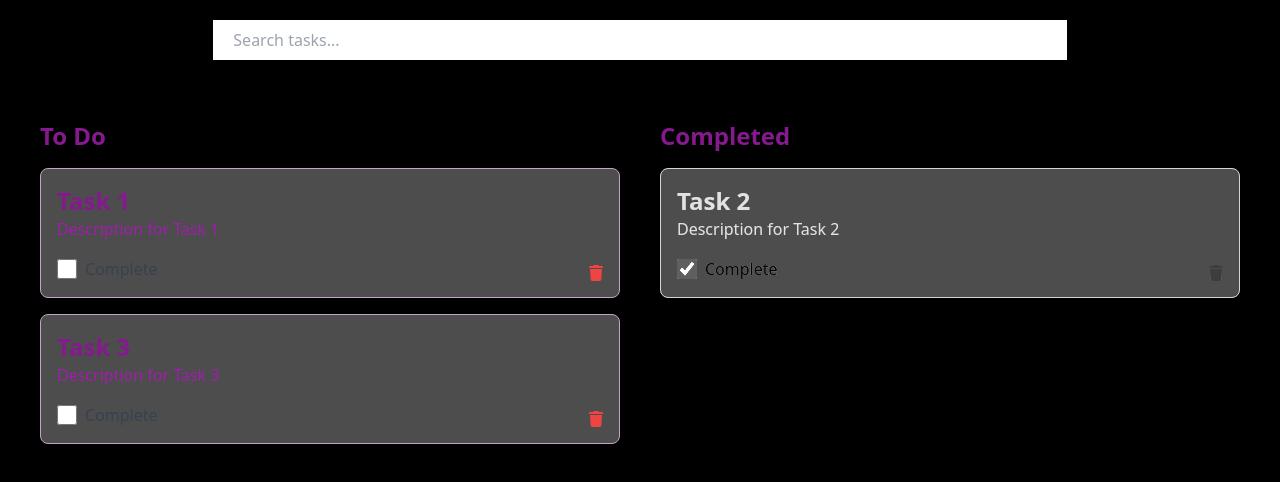
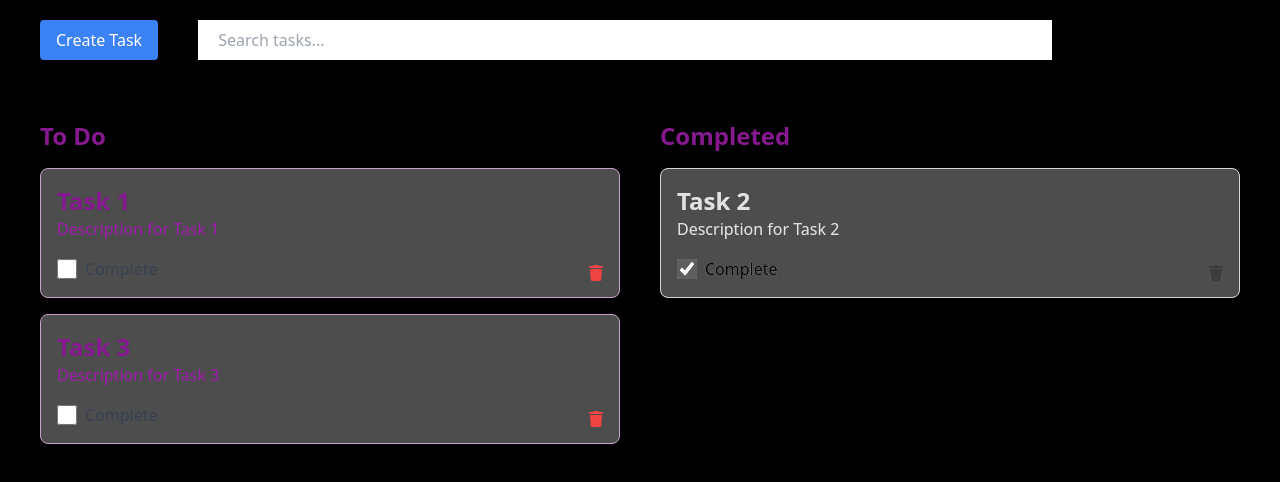
Before and after one commit to mdbudnick/todo-nextjs, a Next.js app: page / in a window 1280 px wide. Shown: the top 482 px of the page. Built offline with nearby package versions, Linux system fonts and the light colour scheme.

Commit message:
Initialize a CreateTask component

```diff
--- /dev/null
+++ b/app/components/CreateTask.tsx
@@ -0,0 +1,22 @@
+import React from 'react'
+
+interface CreateTaskProps {
+  onClose: () => void
+}
+
+const CreateTask: React.FC<CreateTaskProps> = ({ onClose }) => {
+  return (
+    <div className="fixed inset-0 z-50 flex items-center justify-center">
+      <div className="bg-white p-4 rounded">
+        {/* ... Your form and input fields ... */}
+
+        {/* Close button */}
+        <button className="text-red-500" onClick={onClose}>
+          Close
+        </button>
+      </div>
+    </div>
+  )
+}
+
+export default CreateTask
--- a/app/components/TasksList.tsx
+++ b/app/components/TasksList.tsx
@@ -1,6 +1,7 @@
 'use client'
 import React, { useState } from 'react'
 import TaskCard from './TaskCard'
+import CreateTask from './CreateTask'
 import Task from '../types/Task'
 
 const initialTasks: Task[] = [
@@ -27,12 +28,13 @@ const initialTasks: Task[] = [
 const TasksList: React.FC<TasksListProps> = () => {
   const [tasks, setTasks] = useState<Task[]>(initialTasks)
   const [searchQuery, setSearchQuery] = useState<string>('')
+  const [showCreateTask, setShowCreateTask] = useState(false)
   const filteredTasks = searchQuery
     ? tasks.filter(
-        (task) =>
-          task.title.toLowerCase().includes(searchQuery.toLowerCase()) ||
-          task.description.toLowerCase().includes(searchQuery.toLowerCase()),
-      )
+      (task) =>
+        task.title.toLowerCase().includes(searchQuery.toLowerCase()) ||
+        task.description.toLowerCase().includes(searchQuery.toLowerCase()),
+    )
     : tasks
   const completedTasks = filteredTasks.filter((task) => task.completed)
   const incompleteTasks = filteredTasks.filter((task) => !task.completed)
@@ -43,6 +45,14 @@ const TasksList: React.FC<TasksListProps> = () => {
         task.id === taskId ? { ...task, completed: !task.completed } : task,
       ),
     )
+  }
+
+  const handleCreateTaskClick = () => {
+    setShowCreateTask(true)
+  }
+
+  const handleCloseCreateTask = () => {
+    setShowCreateTask(false)
   }
 
   const onUpdateTask = (
@@ -63,7 +73,17 @@ const TasksList: React.FC<TasksListProps> = () => {
 
   return (
     <div>
-      <div className="text-center">
+      <div className="w-100">
+        <button
+          className="left-10 top-10 mr-10 ml-10 bg-blue-500 text-white px-4 py-2 rounded"
+          onClick={handleCreateTaskClick}
+        >
+          Create Task
+        </button>
+        {showCreateTask && (
+          <div className="fixed inset-0 bg-black opacity-50 z-50"></div>
+        )}
+        {showCreateTask && <CreateTask onClose={handleCloseCreateTask} />}
         <input
           type="text"
           placeholder="Search tasks..."
```
